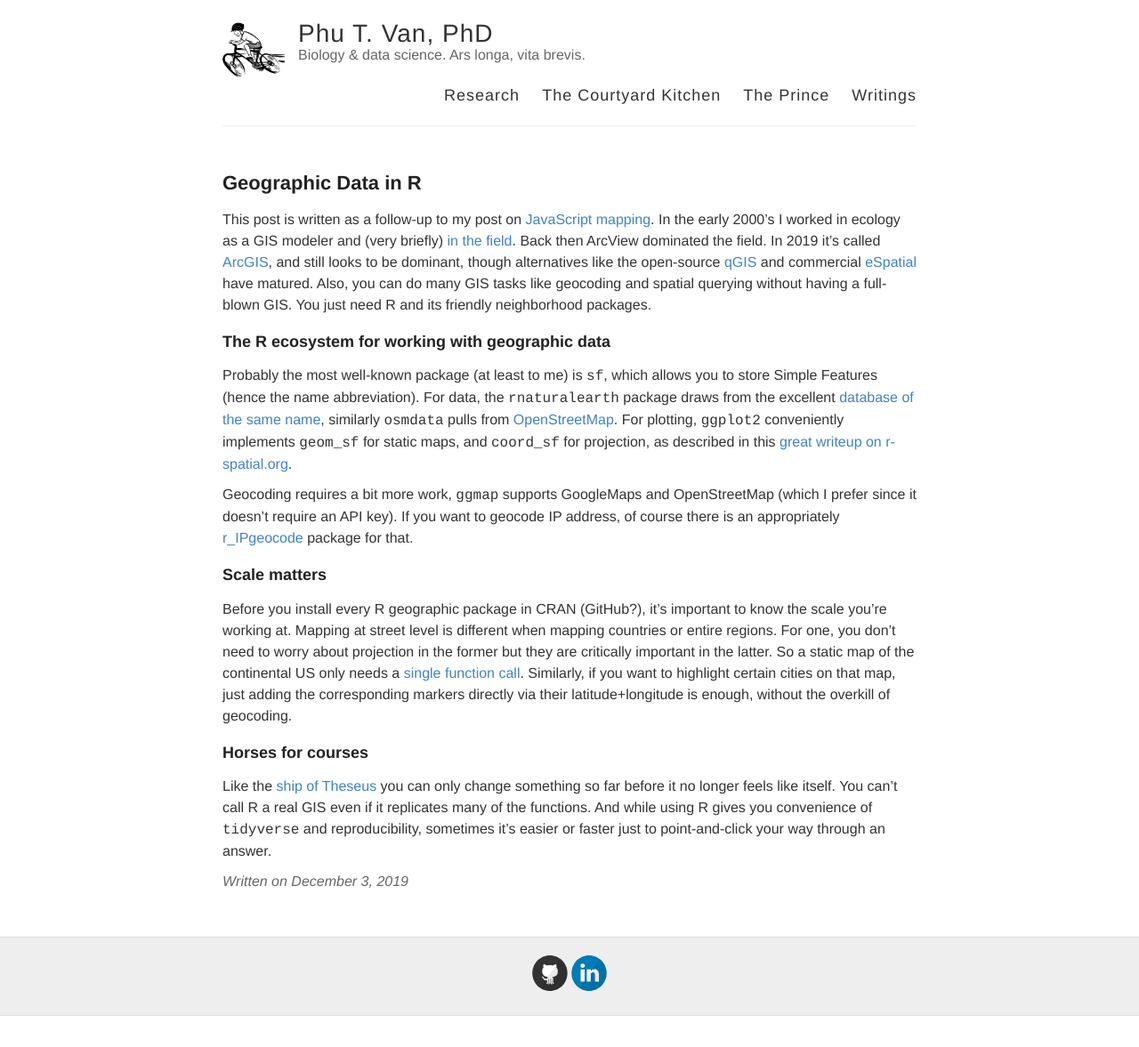
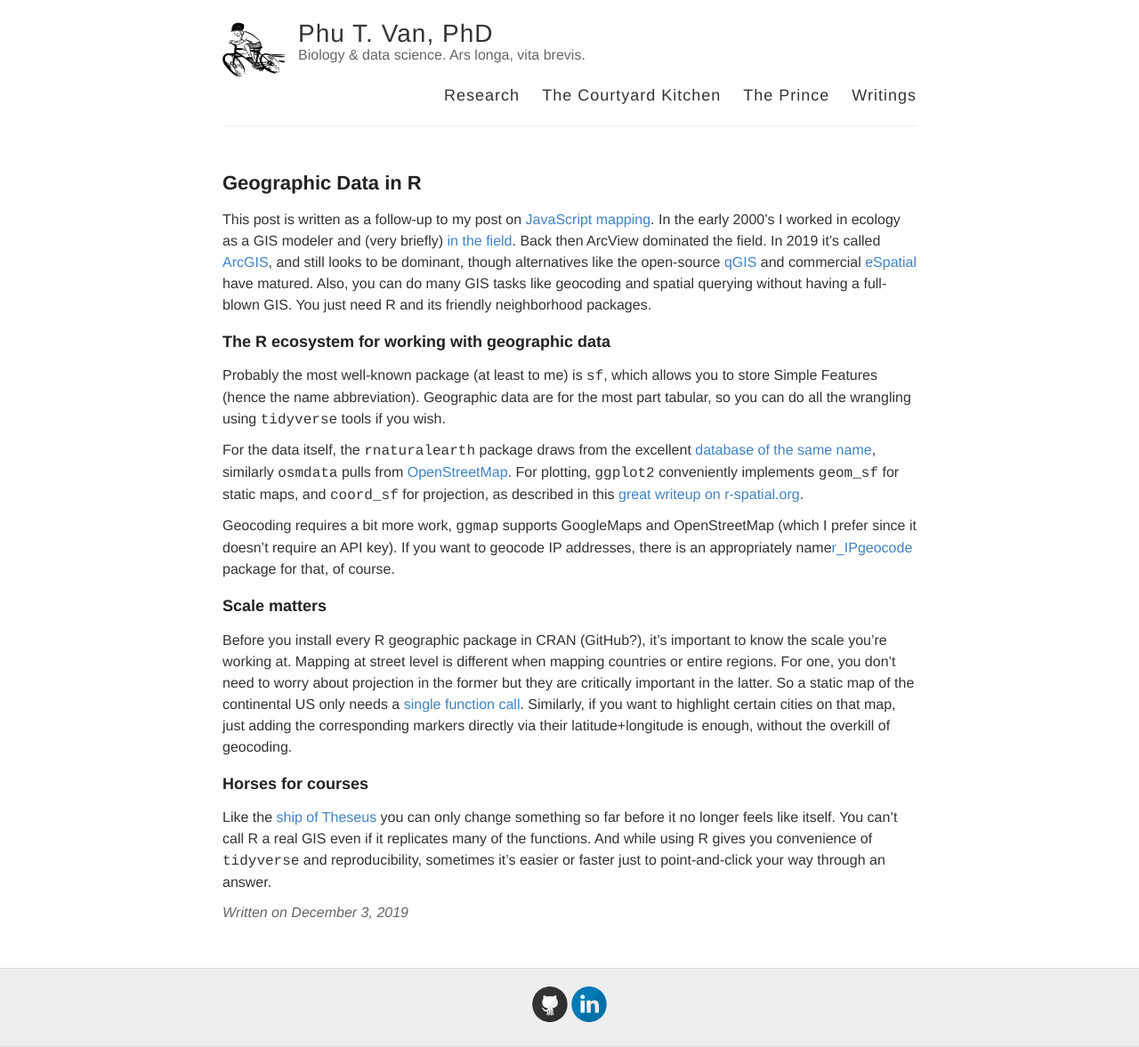
Before and after one commit to ptvan/ptvan.github.io, a Jekyll site: the page built from _posts/2019-12-03-geographic-data-in-R.md, in a window 1280 px wide. Shown: the whole page at 89% size. Built offline with Jekyll 4.4.1, drawn with Linux system fonts in a browser that asks for light colours; before the commit the page ends 1142 px from its top, so only the background shows below that.

Commit message:
updated geographic data in R blogpost

```diff
--- a/_posts/2019-12-03-geographic-data-in-R.md
+++ b/_posts/2019-12-03-geographic-data-in-R.md
@@ -6,9 +6,11 @@ title: Geographic Data in R
 This post is written as a follow-up to my post on [JavaScript mapping](https://ptvan.github.io/javascript-interactive-streetmap/). In the early 2000's I worked in ecology as a GIS modeler and (very briefly) [in the field](https://www.fs.usda.gov/colville/). Back then ArcView dominated the field. In 2019 it's called [ArcGIS](https://www.esri.com/en-us/arcgis/products/arcgis-pro/overview), and still looks to be dominant, though alternatives like the open-source [qGIS](https://www.qgis.org) and commercial [eSpatial](https://www.espatial.com/mapping-software) have matured. Also, you can do many GIS tasks like geocoding and spatial querying without having a full-blown GIS. You just need R and its friendly neighborhood packages.
 
 ### The R ecosystem for working with geographic data
-Probably the most well-known package (at least to me) is `sf`, which allows you to store Simple Features (hence the name abbreviation). For data, the `rnaturalearth` package draws from the excellent [database of the same name](http://www.naturalearthdata.com/), similarly `osmdata` pulls from [OpenStreetMap](https://www.openstreetmap.org). For plotting, `ggplot2` conveniently implements `geom_sf` for static maps, and `coord_sf` for projection, as described in this [great writeup on r-spatial.org](https://www.r-spatial.org/r/2018/10/25/ggplot2-sf.html).
+Probably the most well-known package (at least to me) is `sf`, which allows you to store Simple Features (hence the name abbreviation). Geographic data are for the most part tabular, so you can do all the wrangling using `tidyverse` tools if you wish.
 
-Geocoding requires a bit more work, `ggmap` supports GoogleMaps and OpenStreetMap (which I prefer since it doesn't require an API key). If you want to geocode IP address, of course there is an appropriately [r_IPgeocode](https://github.com/cengel/r_IPgeocode) package for that.
+For the data itself, the `rnaturalearth` package draws from the excellent [database of the same name](http://www.naturalearthdata.com/), similarly `osmdata` pulls from [OpenStreetMap](https://www.openstreetmap.org). For plotting, `ggplot2` conveniently implements `geom_sf` for static maps, and `coord_sf` for projection, as described in this [great writeup on r-spatial.org](https://www.r-spatial.org/r/2018/10/25/ggplot2-sf.html).
+
+Geocoding requires a bit more work, `ggmap` supports GoogleMaps and OpenStreetMap (which I prefer since it doesn't require an API key). If you want to geocode IP addresses, there is an appropriately name[r_IPgeocode](https://github.com/cengel/r_IPgeocode) package for that, of course.
 
 ### Scale matters
 Before you install every R geographic package in CRAN (GitHub?), it's important to know the scale you're working at. Mapping at street level is different when mapping countries or entire regions. For one, you don't need to worry about projection in the former but they are critically important in the latter. So a static map of the continental US only needs a [single function call](https://github.com/ptvan/R-snippets/blob/master/geographic_analysis.R). Similarly, if you want to highlight certain cities on that map, just adding the corresponding markers directly via their latitude+longitude is enough, without the overkill of geocoding.
```
